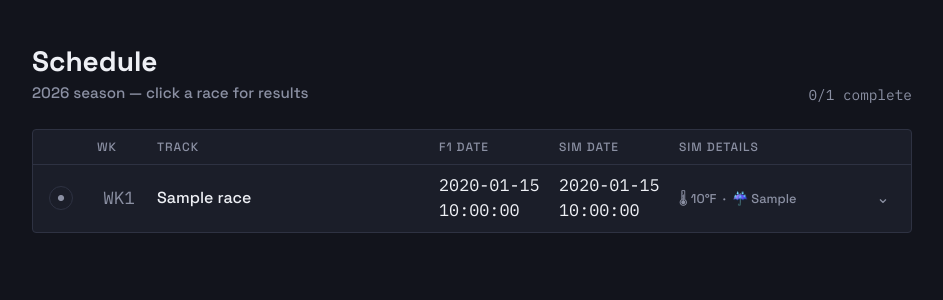
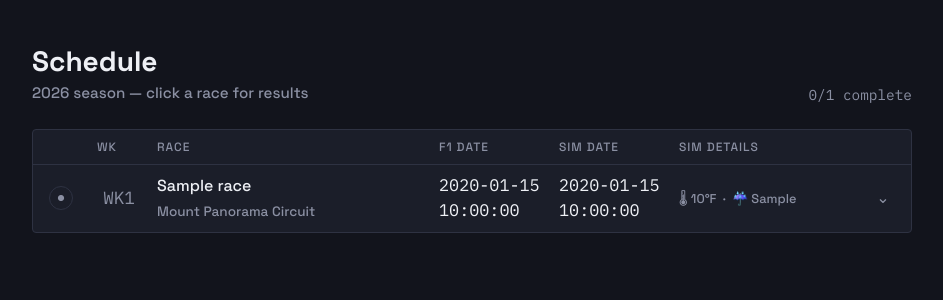
Before and after one commit to macmatott/DazeOfThunder, a FastAPI app: template frontend/app/templates/ff_schedule.html in a window 1280 px wide. Shown: the part 59-359 px from the top of the page, without its empty margins (168-1111 px from the left). Run offline with FastAPI, Linux system fonts and the light colour scheme; the template is opened without the code that fills it: most values are stand-ins (such as "Sample title", 1, 10 or a date in 2020).

Commit message:
Rename Track column to Race, preview iRacing track sub-label
Adds a smaller sub-line under the race name for the specific iRacing
track, hardcoded for week 1 (Mount Panorama Circuit) as a look-and-feel
preview. Real per-round track data (lookup table, admin input, etc.)
is follow-up work once the layout is confirmed.

Co-Authored-By: Claude Sonnet 5 <noreply@anthropic.com>

```diff
--- a/frontend/app/static/css/style.css
+++ b/frontend/app/static/css/style.css
@@ -282,6 +282,12 @@ main {
   gap: var(--space-3);
 }
 
+.race-track {
+  display: flex;
+  flex-direction: column;
+  min-width: 0;
+}
+
 .schedule-row--header {
   padding: var(--space-2) var(--space-3);
   font-size: 0.75rem;
--- a/frontend/app/templates/ff_schedule.html
+++ b/frontend/app/templates/ff_schedule.html
@@ -15,7 +15,7 @@
       <div class="schedule-row schedule-row--header">
         <div></div>
         <div>WK</div>
-        <div>Track</div>
+        <div>Race</div>
         <div>F1 Date</div>
         <div>Sim Date</div>
         <div>Sim Details</div>
@@ -29,7 +29,12 @@
           <summary class="schedule-row">
             <span class="race-status-icon" aria-hidden="true">{% if race.is_past %}✓{% else %}●{% endif %}</span>
             <span class="tower__pos">WK{{ race.round_number }}</span>
-            <span class="tower__name">{{ race.race_name }}</span>
+            <span class="race-track">
+              <span class="tower__name">{{ race.race_name }}</span>
+              {% if race.round_number == 1 %}
+                <span class="tower__meta">Mount Panorama Circuit</span>
+              {% endif %}
+            </span>
             <span class="tower__points">{{ race.race_date }}</span>
             <span class="tower__points">{{ race.sim_date }}</span>
             <span class="race-detail-strip">🌡 {{ race.sim_temperature_f }}°F &nbsp;·&nbsp; ☔ {{ race.sim_conditions }}</span>
```
